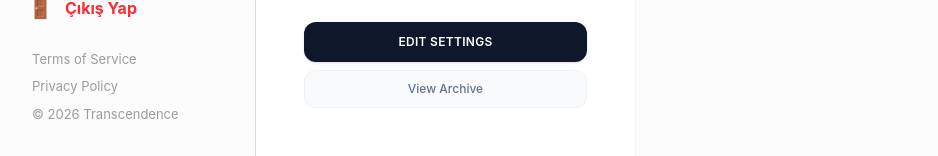
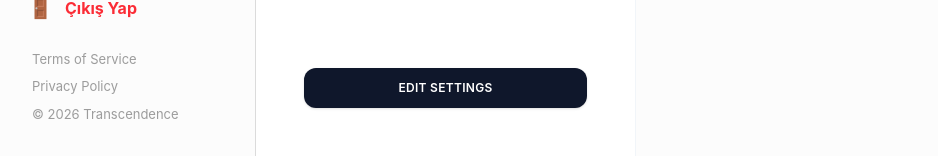
Before and after one commit to sudaban/ft_transcendence, a SvelteKit app in the folder Frontend/: page /profile in a window 1280 px wide. Shown: the part 644-800 px from the top of the page, without its empty margins (0-938 px from the left). Built offline with nearby package versions, Linux system fonts and the light colour scheme; no server answers; sample sign-in values are in the browser's storage.

Commit message:
remove button

```diff
--- a/Frontend/src/routes/profile/+page.svelte
+++ b/Frontend/src/routes/profile/+page.svelte
@@ -232,9 +232,6 @@
         <button onclick={openEditModal} class="w-full bg-slate-900 text-white text-xs font-semibold tracking-wide uppercase py-3 rounded-xl hover:bg-black transition-colors shadow-sm">
           Edit Settings
         </button>
-        <button class="w-full bg-slate-50 text-slate-500 text-xs font-medium py-2.5 rounded-xl hover:bg-slate-100 hover:text-slate-800 transition-colors border border-slate-200/40">
-          View Archive
-        </button>
       </div>
 
     </section>
```
